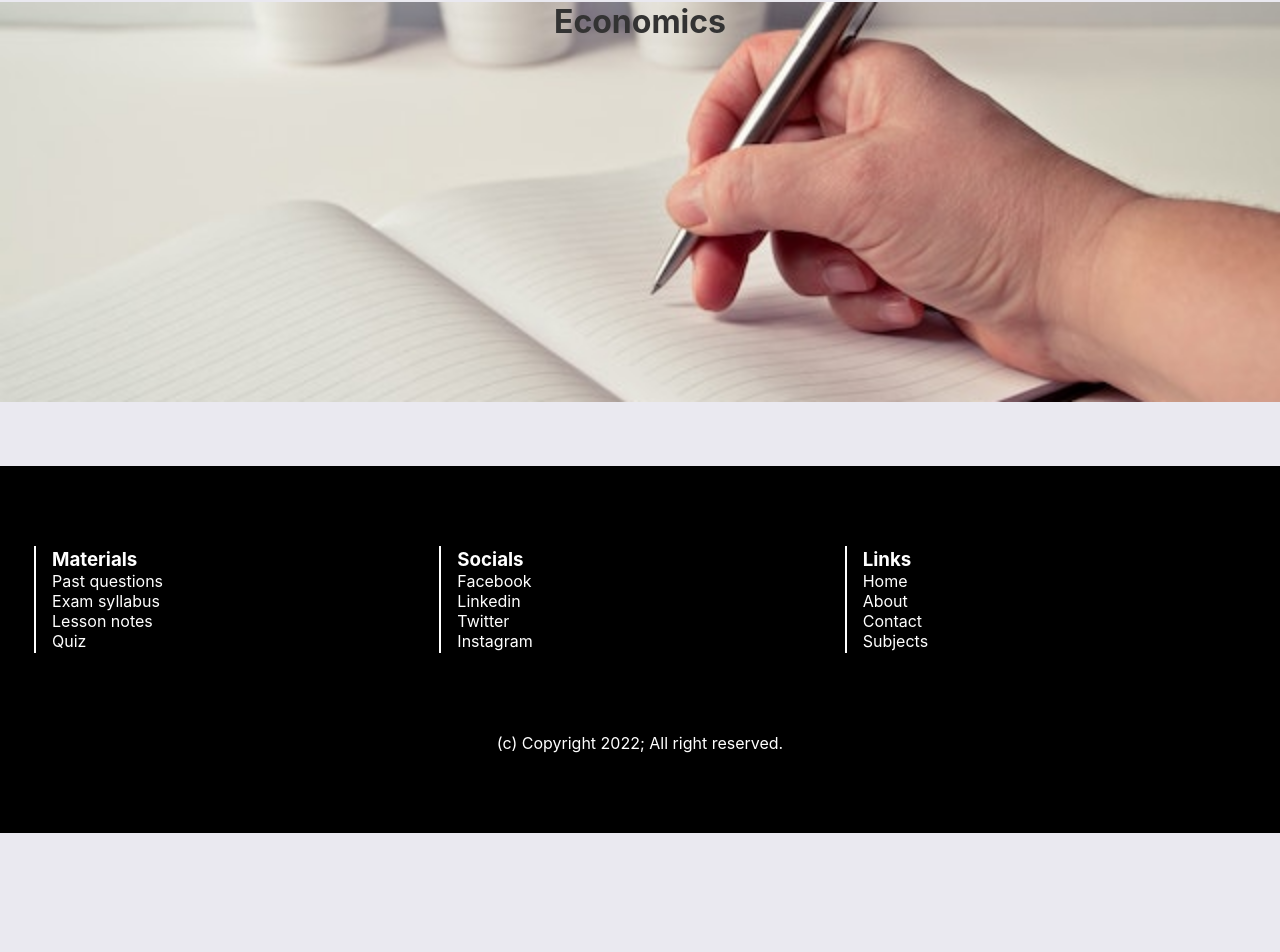
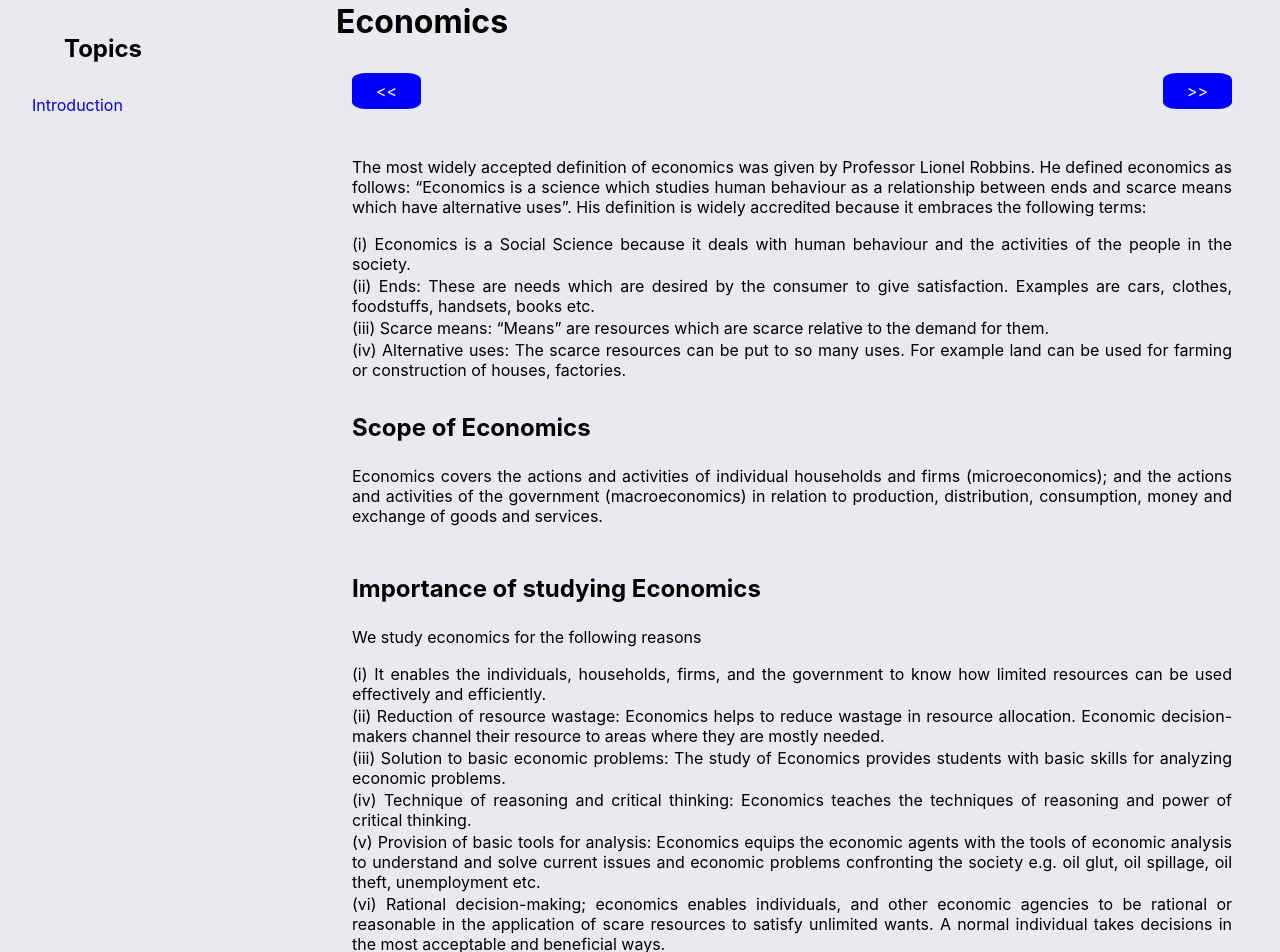
Before and after one commit to cheks123/edbile, a React (Create React App) app: page /economics in a window 1280 px wide. Shown: the part 142-1094 px from the top of the page. Before the commit the page ends 975 px from the top, so only its background shows below. Built offline with nearby package versions, Linux system fonts and the light colour scheme.

Commit message:
Economics note added

```diff
--- a/src/App.js
+++ b/src/App.js
@@ -34,11 +34,13 @@ import Compounds from "./pages/chemistry/compounds";
 import Biology from "./pages/biology/Biology";
 import Government from "./pages/government/Government";
 import Commerce from "./pages/commerce/Commerce";
+import CommerceIntro from "./pages/commerce/commerce-intro";
 import Economics from "./pages/economics/Economics";
 import EnglishLanguage from "./pages/englishLanguage/EnglishLanguage";
 import CivicEducation from "./pages/civicEducation/CivicEducation";
 import CivicEducationIntro from "./pages/civicEducation/civic-education-intro";
 import GovernmentIntro from "./pages/government/government-intro";
+import EconomicsIntro from "./pages/economics/economics-intro";
 
 
 
@@ -88,8 +90,12 @@ function App() {
         <Route path="/government" element={<Government/>}>
           <Route path="/government/" element={<GovernmentIntro />} />
         </Route>
-        <Route path="/commerce" element={<Commerce/>} />
-        <Route path="/economics" element={<Economics/>} />
+        <Route path="/commerce" element={<Commerce/>} >
+          <Route path="/commerce/" element={<CommerceIntro/>} />
+        </Route>
+        <Route path="/economics" element={<Economics/>} >
+        <Route path="/economics/" element={<EconomicsIntro/>} />
+        </Route>
         <Route path="/englishlanguage" element={<EnglishLanguage/>} />
         <Route path="/civiceducation" element={<CivicEducation/>} >
           <Route path="/civiceducation/" element={<CivicEducationIntro />} />
--- a/src/pages/commerce/Commerce.js
+++ b/src/pages/commerce/Commerce.js
@@ -1,9 +1,47 @@
-function Commmerce() {
+import "../subject.css";
+import { Outlet, Link } from "react-router-dom";
+import { useState } from "react";
+
+
+
+export default function Commerce() {
+  const [showSideBar, setShowSideBar] = useState(false)
+
+  const toggleSideNav = () =>{
+    setShowSideBar(prev => !showSideBar)
+  }
+
+ const toTop = () =>{
+  toggleSideNav()
+  window.scrollTo(0,0)
+}
+
+
     return (
-      <div className="row banner">
-            <h1>Commmerce</h1>
-      </div>
+      <>
+            <div className="row subject-content">
+              <div className="col25 topics-side-bar">
+                <h2>Topics</h2>
+                <ul>
+                  <li><Link to="/commerce/">Introduction</Link></li>
+                </ul>
+              </div>
+              <div className="col25 mobile-side-bar" style={{maxWidth:showSideBar?"100%":"0%"}}>
+                <h2>Topics</h2>
+                <ul>
+                  <li><Link to="/commerce/" onClick={toTop}>Introduction</Link></li>
+
+                </ul>
+              </div>
+
+              <div className="col75 subject-outlet">
+                <Outlet/>
+
+              </div>
+            </div>
+            <div className="fab-icon" onClick={toggleSideNav}>. . .</div>
+
+
+      </>
     );
   }
-
-  export default Commmerce;
--- /dev/null
+++ b/src/pages/commerce/commerce-intro.js
@@ -0,0 +1,41 @@
+import TopicNav from "../topic-nav";
+export default function CommerceIntro() {
+    return (
+      <>
+                <h1 className="subject-heading">Commerce</h1>
+                <TopicNav previous="/commerce/" next="/commerce/" />
+
+                <p className="content-para">
+                    Commerce simply refers to all the activities involved in the production,
+                    distribution and exchange of goods and services. Put in another way, commerce
+                    is a branch of production  which is concerned with the distribution ,exchange
+                    of goods and services and all the activities which facilitate or promote trade,
+                    e.g. banking, insurance, Transportation, communication, tourism etc.
+                </p>
+
+                <h2 className="content-h2">Scope of Commerce</h2>
+                <p className="content-para">
+                    The scope of commerce may be seen as embracing the totality of all the activities
+                    which ensure the distribution and exchange of goods and services for the
+                    satisfaction of the people. In all ramifications, commerce embraces trade and
+                    the auxiliaries or aids to trade.
+                </p>
+                <p className="content-para">
+                    The scope of commerce can therefore be referred to, as the different activities
+                    engaged in by people in commercial occupation. These activities include;
+                </p>
+                <ol className="content-ol">
+                    <li>(i)	Trading</li>
+                    <li>(ii) Transporting</li>
+                    <li>(iii) Warehousing</li>
+                    <li>(iv) Banking</li>
+                    <li>(v) Insurance</li>
+                    <li>(vi) Advertising</li>
+                    <li>(vii) Communication</li>
+                    <li>(viii) Tourism</li>
+                </ol>
+              <TopicNav previous="/commerce/" next="/commerce/" />
+
+      </>
+    );
+  }
--- a/src/pages/economics/Economics.js
+++ b/src/pages/economics/Economics.js
@@ -1,9 +1,47 @@
-function Economics() {
+import "../subject.css";
+import { Outlet, Link } from "react-router-dom";
+import { useState } from "react";
+
+
+
+export default function Economics() {
+  const [showSideBar, setShowSideBar] = useState(false)
+
+  const toggleSideNav = () =>{
+    setShowSideBar(prev => !showSideBar)
+  }
+
+ const toTop = () =>{
+  toggleSideNav()
+  window.scrollTo(0,0)
+}
+
+
     return (
-      <div className="row banner">
-            <h1>Economics</h1>
-      </div>
+      <>
+            <div className="row subject-content">
+              <div className="col25 topics-side-bar">
+                <h2>Topics</h2>
+                <ul>
+                  <li><Link to="/economics/">Introduction</Link></li>
+                </ul>
+              </div>
+              <div className="col25 mobile-side-bar" style={{maxWidth:showSideBar?"100%":"0%"}}>
+                <h2>Topics</h2>
+                <ul>
+                  <li><Link to="/economics/" onClick={toTop}>Introduction</Link></li>
+
+                </ul>
+              </div>
+
+              <div className="col75 subject-outlet">
+                <Outlet/>
+
+              </div>
+            </div>
+            <div className="fab-icon" onClick={toggleSideNav}>. . .</div>
+
+
+      </>
     );
   }
-
-  export default Economics;
--- /dev/null
+++ b/src/pages/economics/economics-intro.js
@@ -0,0 +1,85 @@
+import TopicNav from "../topic-nav";
+export default function EconomicsIntro() {
+    return (
+      <>
+                <h1 className="subject-heading">Economics</h1>
+                <TopicNav previous="/economics/" next="/economics/" />
+                <p className="content-para">
+                    The most widely accepted definition of economics
+                    was given by Professor Lionel Robbins. He defined economics as follows:
+                    “Economics is a science which studies human behaviour as a relationship
+                    between ends and scarce means which have alternative uses”. His definition
+                    is widely accredited because it embraces the following terms:
+                </p>
+                <ol className="content-ol">
+                    <li>
+                        (i)	Economics is a Social Science because it deals with human
+                        behaviour and the activities of the people in the society.
+                    </li>
+                    <li>
+                        (ii)	Ends: These are needs which are desired by the consumer
+                        to give satisfaction. Examples are cars, clothes, foodstuffs,
+                        handsets, books etc.
+                    </li>
+                    <li>
+                        (iii)	Scarce means: “Means” are resources which are scarce relative
+                        to the demand for them.
+                    </li>
+                    <li>
+                        (iv)	Alternative uses: The scarce resources can be put to so
+                        many uses. For example land can be used for farming or construction of
+                        houses, factories.
+                    </li>
+                </ol>
+                <h2 className="content-h2">Scope of Economics</h2>
+                <p className="content-para">
+                    Economics covers the actions and activities of individual households
+                    and firms (microeconomics); and the actions and activities of the
+                    government (macroeconomics) in relation to production, distribution,
+                    consumption, money and exchange of goods and services.
+                </p>
+                <h2 className="content-h2">Importance of studying Economics</h2>
+                <p className="content-para">We study economics for the following reasons</p>
+                <ol className="content-ol">
+                    <li>
+                        (i)	It enables the individuals, households, firms, and the government to
+                        know how limited resources can be used effectively and efficiently.
+                    </li>
+                    <li>
+                        (ii)	Reduction of resource wastage: Economics helps to reduce wastage
+                        in resource allocation. Economic decision-makers channel their resource
+                        to areas where they are mostly needed.
+                    </li>
+                    <li>
+                        (iii)	Solution to basic economic problems: The study of Economics
+                        provides students with basic skills for analyzing economic problems.
+                    </li>
+                    <li>
+                        (iv)	Technique of reasoning and critical thinking: Economics teaches
+                        the techniques of reasoning and power of critical thinking.
+                    </li>
+                    <li>
+                        (v)	Provision of basic tools for analysis: Economics equips the economic
+                        agents with the tools of economic analysis to understand and solve current
+                        issues and economic problems confronting the society e.g. oil glut,
+                        oil spillage, oil theft, unemployment etc.
+                    </li>
+                    <li>
+                        (vi)	Rational decision-making; economics enables individuals, and
+                        other economic agencies to be rational or reasonable in the application
+                        of scare resources to satisfy unlimited wants. A normal individual takes
+                        decisions in the most acceptable and beneficial ways.
+                    </li>
+                    <li>
+                        (vii)	Helps government economic policies and development: economics
+                        helps us to weigh the economic policies of the government, determine
+                        their advantages and disadvantages and offer the right suggestions on
+                        the way forward e.g. problem of unemployment, ‘white-elephant’ projects,
+                        inflation, budget etc.
+                    </li>
+                </ol>
+              <TopicNav previous="/economics/" next="/economics/" />
+
+      </>
+    );
+  }
--- a/src/pages/government/Government.js
+++ b/src/pages/government/Government.js
@@ -4,7 +4,7 @@ import { useState } from "react";
 
 
 
-export default function CivicEducation() {
+export default function Government() {
   const [showSideBar, setShowSideBar] = useState(false)
 
   const toggleSideNav = () =>{
```
